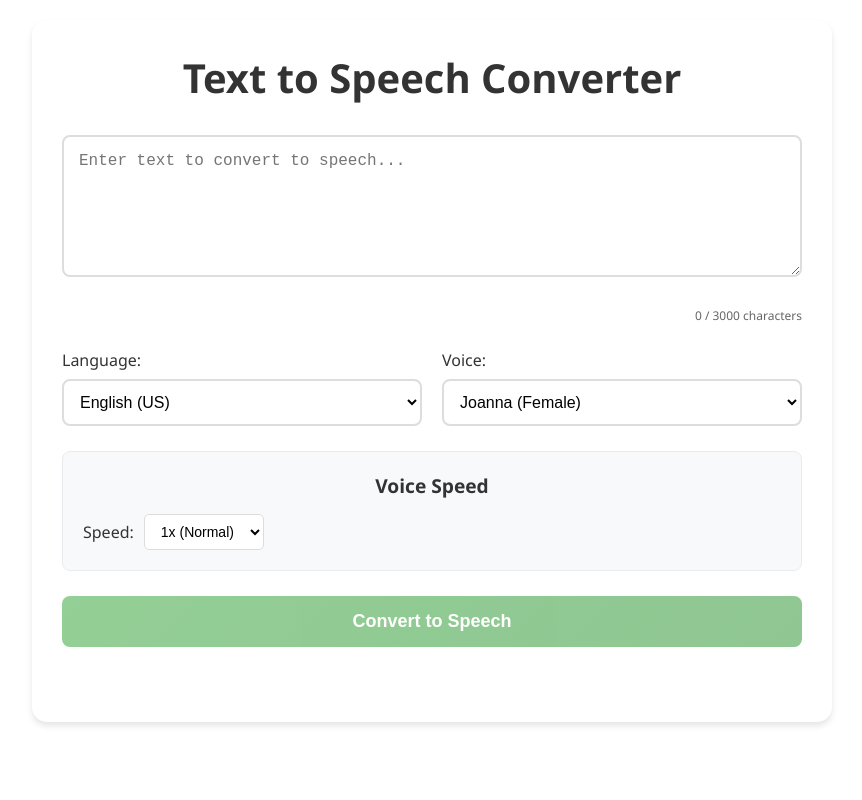
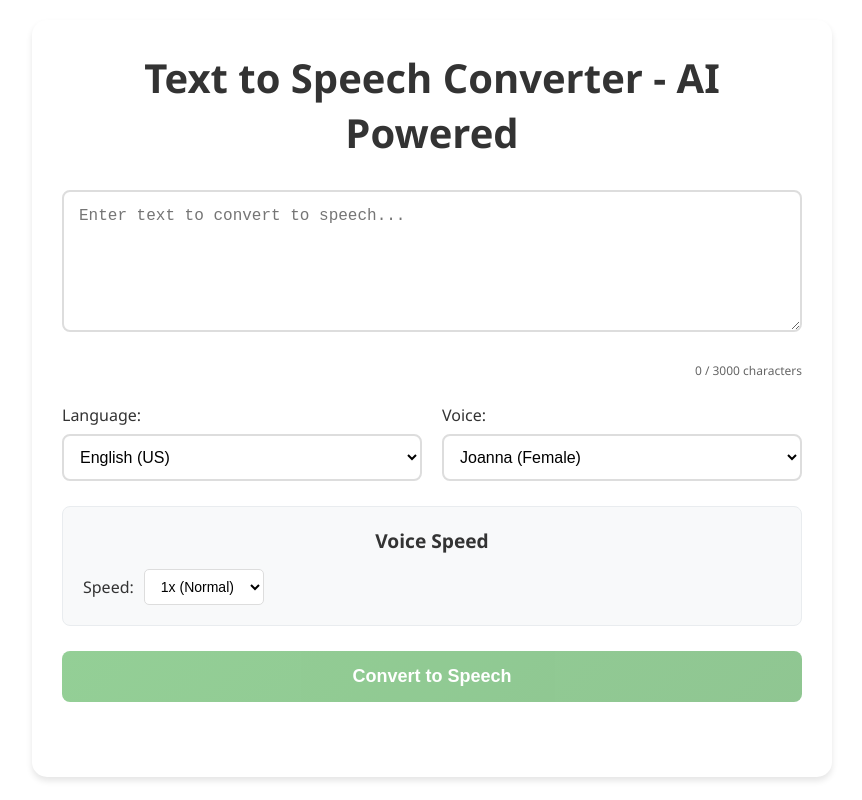
Before and after one commit to William-Muko/VoiceSynth-app, a plain HTML site: page frontend/index.html in a window 1280 px wide. Shown: the whole page, without its empty margins (208-1070 px from the left). Drawn offline with Linux system fonts and the light colour scheme.

Commit message:
Test deploy check

```diff
--- a/frontend/index.html
+++ b/frontend/index.html
@@ -9,7 +9,7 @@
 </head>
 <body>
     <div class="container">
-        <h1>Text to Speech Converter</h1>
+        <h1>Text to Speech Converter - AI Powered</h1>
 
         <!-- Text Area Section -->
         <div class="text-section">
```
